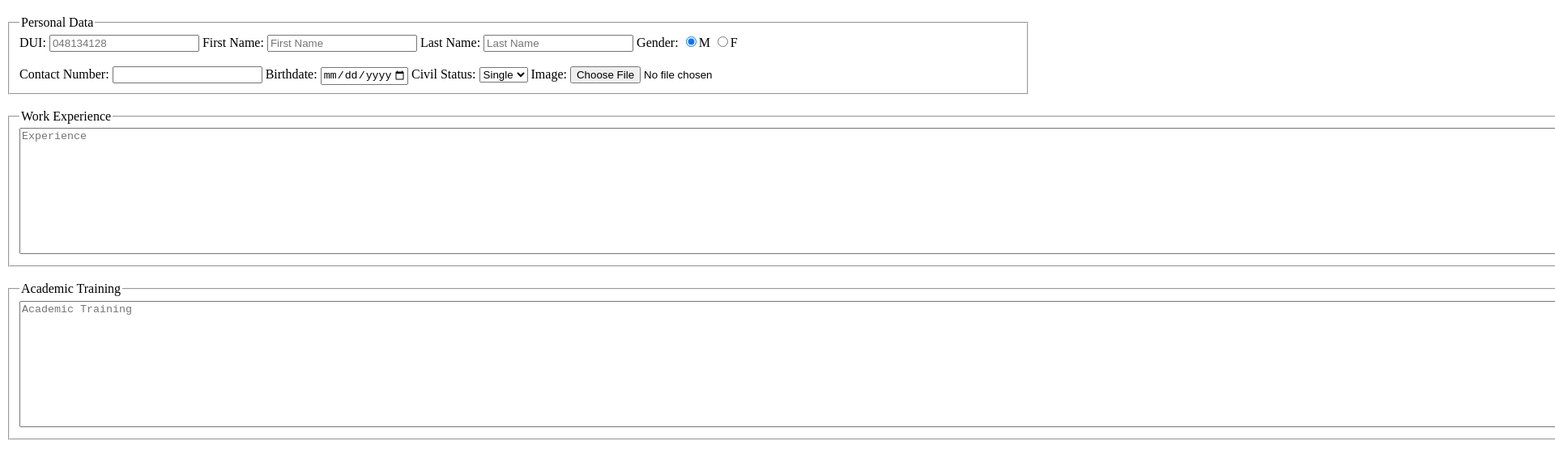
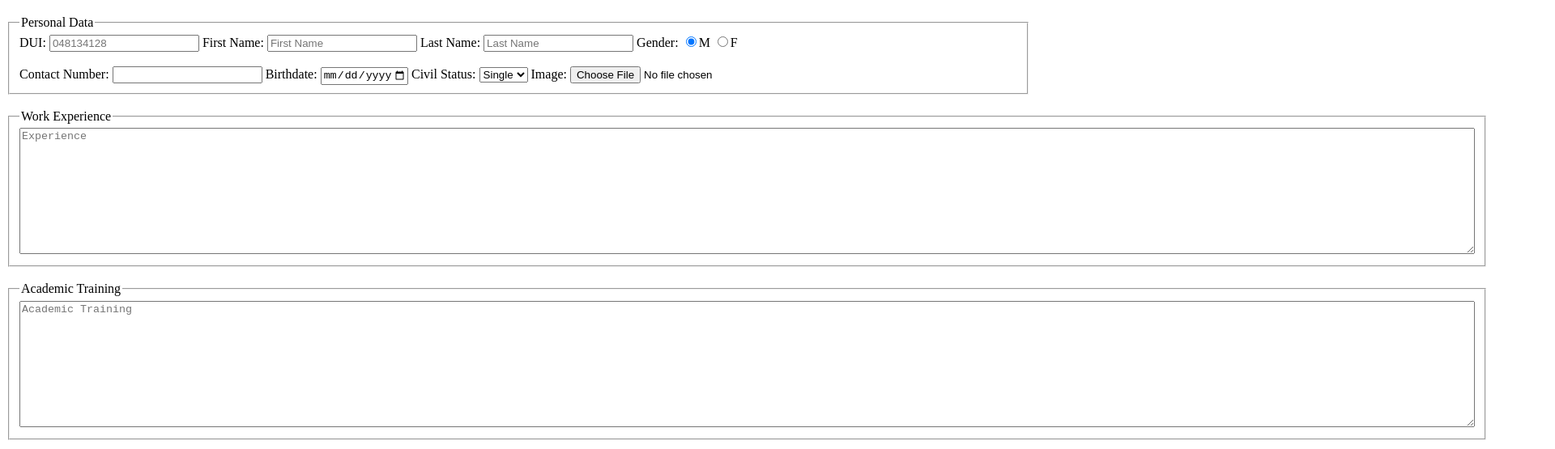
Before and after one commit to Eduardo-00092117/labo2, a plain HTML site: page curriculum.html in a window 1280 px wide. Shown: the part 61-616 px from the top of the page at 81% size, 1920 px wide, since content can reach past the window. Drawn offline with Linux system fonts and the light colour scheme.

Commit message:
Terminado

```diff
--- a/curriculum.html
+++ b/curriculum.html
@@ -41,12 +41,12 @@
                 <br>
                 <fieldset>
                     <legend>Work Experience</legend>
-                    <textarea name="" id="" cols="255" rows="10" placeholder="Experience"></textarea>
+                    <textarea name="" id="" cols="222" rows="10" placeholder="Experience"></textarea>
                 </fieldset>
                 <br>
                 <fieldset>
                     <legend>Academic Training</legend>
-                    <textarea name="" id="" cols="255" rows="10" placeholder="Academic Training" required></textarea>
+                    <textarea name="" id="" cols="222" rows="10" placeholder="Academic Training" required></textarea>
                 </fieldset>
                 <br>
                 <fieldset>
```
